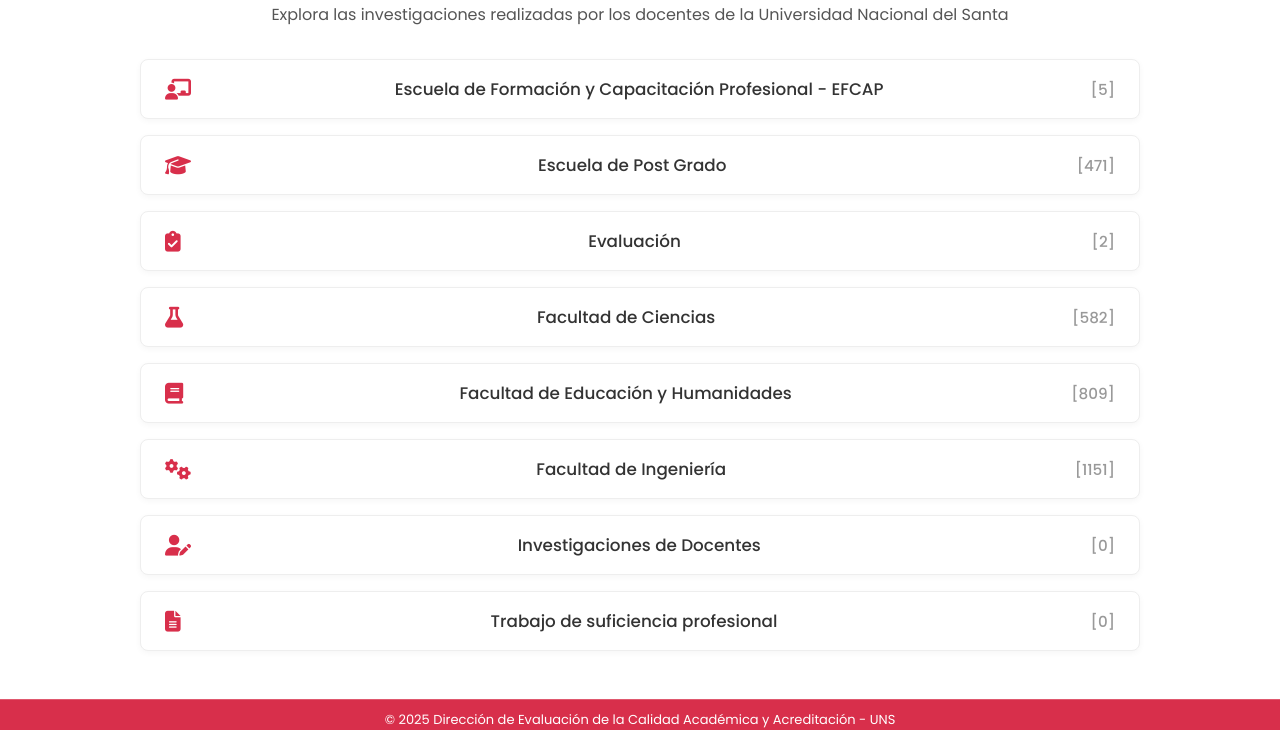
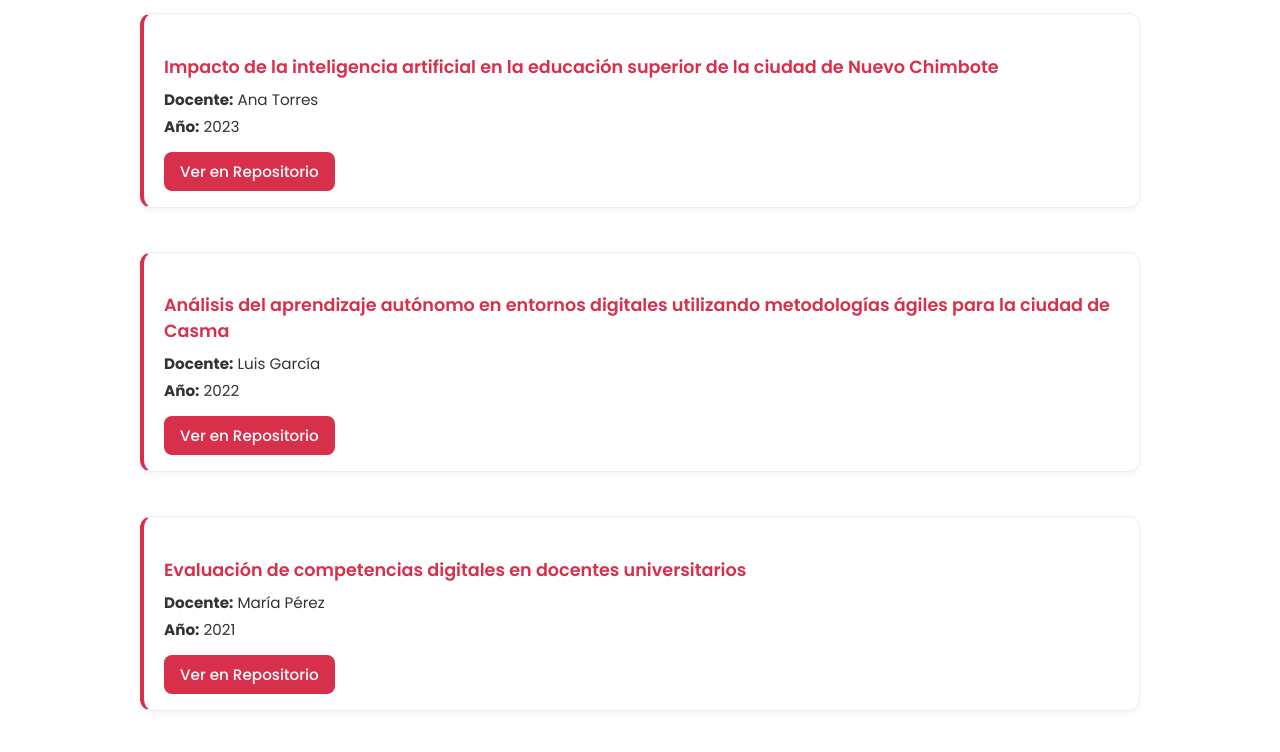
Before and after one commit to RaulTakeshiLlanosRodriguez/proyecto-decaa, a plain HTML site: page menu-investigaciones/publicaciones.html in a window 1280 px wide. Shown: the part 187-939 px from the top of the page. Before the commit the page ends 917 px from the top, so only its background shows below. Drawn offline with Linux system fonts and the light colour scheme.

Commit message:
cambios 07072025 1527

```diff
--- /dev/null
+++ b/data/investigaciones.json
@@ -0,0 +1,62 @@
+[
+    {
+        "docente": "Ana Torres",
+        "anio": 2023,
+        "titulo": "Impacto de la inteligencia artificial en la educación superior de la ciudad de Nuevo Chimbote",
+        "enlace": "https://repositorio.unmsm.edu.pe/handle/20.500.12672/19171"
+    },
+    {
+        "docente": "Luis García",
+        "anio": 2022,
+        "titulo": "Análisis del aprendizaje autónomo en entornos digitales utilizando metodologías ágiles para la ciudad de Casma",
+        "enlace": "https://repositorio.ucsp.edu.pe/handle/20.500.12590/18183"
+    },
+    {
+        "docente": "María Pérez",
+        "anio": 2021,
+        "titulo": "Evaluación de competencias digitales en docentes universitarios",
+        "enlace": "https://repositorio.uta.edu.ec/handle/123456789/37387"
+    },
+    {
+        "docente": "Carlos Ramírez",
+        "anio": 2020,
+        "titulo": "Tecnologías móviles en la educación matemática",
+        "enlace": "https://repositorio.une.edu.pe/handle/UNE/5072"
+    },
+    {
+        "docente": "Diana López",
+        "anio": 2023,
+        "titulo": "Gamificación en la enseñanza de historia en secundaria",
+        "enlace": "https://repositorio.ucv.edu.pe/handle/20.500.12692/112601"
+    },
+    {
+        "docente": "Eduardo Salazar",
+        "anio": 2022,
+        "titulo": "Uso de plataformas virtuales en la docencia universitaria",
+        "enlace": "https://repositorio.undac.edu.pe/handle/20.500.13032/3017"
+    },
+    {
+        "docente": "Julia Fernández",
+        "anio": 2021,
+        "titulo": "Competencias investigativas en estudiantes de posgrado",
+        "enlace": "https://repositorio.upn.edu.pe/handle/11537/28855"
+    },
+    {
+        "docente": "Miguel Ríos",
+        "anio": 2020,
+        "titulo": "Aprendizaje colaborativo mediante herramientas digitales",
+        "enlace": "https://repositorio.unfv.edu.pe/handle/20.500.13084/6347"
+    },
+    {
+        "docente": "Elena Vargas",
+        "anio": 2023,
+        "titulo": "Implementación de recursos educativos abiertos",
+        "enlace": "https://repositorio.ucontinental.edu.pe/handle/20.500.12394/14197"
+    },
+    {
+        "docente": "Fernando Medina",
+        "anio": 2022,
+        "titulo": "Diseño instruccional para cursos híbridos",
+        "enlace": "https://repositorio.utp.edu.pe/handle/20.500.12867/6543"
+    }
+]
--- /dev/null
+++ b/js/docente-load.js
@@ -0,0 +1,82 @@
+let publicaciones = [];
+let paginaActual = 1;
+const publicacionesPorPagina = 5;
+
+async function cargarPublicaciones() {
+  const res = await fetch('../data/investigaciones.json');
+  publicaciones = await res.json();
+  poblarFiltroAnios();
+  renderizarPublicaciones();
+}
+
+function poblarFiltroAnios() {
+  const select = document.getElementById('filtro-anio');
+  const anios = [...new Set(publicaciones.map(p => p.anio))].sort((a, b) => b - a);
+  anios.forEach(anio => {
+    const option = document.createElement('option');
+    option.value = anio;
+    option.textContent = anio;
+    select.appendChild(option);
+  });
+}
+
+function renderizarPublicaciones() {
+  const contenedor = document.getElementById('listado-publicaciones');
+  contenedor.innerHTML = '';
+
+  const filtroDocente = document.getElementById('filtro-docente').value.toLowerCase();
+  const filtroTitulo = document.getElementById('filtro-titulo').value.toLowerCase();
+  const filtroAnio = document.getElementById('filtro-anio').value;
+
+  let filtradas = publicaciones.filter(p => {
+    const coincideDocente = p.docente.toLowerCase().includes(filtroDocente);
+    const coincideTitulo = p.titulo.toLowerCase().includes(filtroTitulo);
+    const coincideAnio = filtroAnio === '' || p.anio.toString() === filtroAnio;
+    return coincideDocente && coincideTitulo && coincideAnio;
+  });
+
+  const totalPaginas = Math.ceil(filtradas.length / publicacionesPorPagina);
+  const inicio = (paginaActual - 1) * publicacionesPorPagina;
+  const publicacionesPagina = filtradas.slice(inicio, inicio + publicacionesPorPagina);
+
+  publicacionesPagina.forEach(pub => {
+    const div = document.createElement('div');
+    div.classList.add('publicacion');
+    div.innerHTML = `
+      <h4>${pub.titulo}</h4>
+      <p><strong>Docente:</strong> ${pub.docente}</p>
+      <p><strong>Año:</strong> ${pub.anio}</p>
+      <a href="${pub.enlace}" class="btn-repositorio" target="_blank">Ver en Repositorio</a>
+    `;
+    contenedor.appendChild(div);
+  });
+
+  document.getElementById('pagina-actual').textContent = `${paginaActual} / ${totalPaginas || 1}`;
+  document.getElementById('prev-page').disabled = paginaActual === 1;
+  document.getElementById('next-page').disabled = paginaActual === totalPaginas;
+}
+
+document.getElementById('filtro-docente').addEventListener('input', () => {
+  paginaActual = 1;
+  renderizarPublicaciones();
+});
+document.getElementById('filtro-titulo').addEventListener('input', () => {
+  paginaActual = 1;
+  renderizarPublicaciones();
+});
+document.getElementById('filtro-anio').addEventListener('change', () => {
+  paginaActual = 1;
+  renderizarPublicaciones();
+});
+
+document.getElementById('prev-page').addEventListener('click', () => {
+  paginaActual--;
+  renderizarPublicaciones();
+});
+
+document.getElementById('next-page').addEventListener('click', () => {
+  paginaActual++;
+  renderizarPublicaciones();
+});
+
+document.addEventListener('DOMContentLoaded', cargarPublicaciones);
--- a/menu-investigaciones/publicaciones.html
+++ b/menu-investigaciones/publicaciones.html
@@ -51,71 +51,22 @@
     </nav>
   </header>
   <div class="franja-inferior"></div>
-  <section class="repositorio-container">
-    <h2 class="titulo-seccion">Investigaciones de Docentes</h2>
-    <p class="descripcion-seccion">Explora las investigaciones realizadas por los docentes de la Universidad Nacional
-      del Santa</p>
+<section class="busqueda-filtros">
+  <input type="text" id="filtro-docente" placeholder="Buscar por docente...">
+  <input type="text" id="filtro-titulo" placeholder="Buscar por título...">
+  <select id="filtro-anio">
+    <option value="">Todos los años</option>
+  </select>
+</section>
 
-    <ul class="lista-comunidades mejorada">
-      <li>
-        <a href="#">
-          <i class="fas fa-chalkboard-teacher"></i>
-          Escuela de Formación y Capacitación Profesional - EFCAP
-          <span>[5]</span>
-        </a>
-      </li>
-      <li>
-        <a href="#">
-          <i class="fas fa-graduation-cap"></i>
-          Escuela de Post Grado
-          <span>[471]</span>
-        </a>
-      </li>
-      <li>
-        <a href="#">
-          <i class="fas fa-clipboard-check"></i>
-          Evaluación
-          <span>[2]</span>
-        </a>
-      </li>
-      <li>
-        <a href="#">
-          <i class="fas fa-flask"></i>
-          Facultad de Ciencias
-          <span>[582]</span>
-        </a>
-      </li>
-      <li>
-        <a href="#">
-          <i class="fas fa-book"></i>
-          Facultad de Educación y Humanidades
-          <span>[809]</span>
-        </a>
-      </li>
-      <li>
-        <a href="facultad-ingenieria.html">
-          <i class="fas fa-cogs"></i>
-          Facultad de Ingeniería
-          <span>[1151]</span>
-        </a>
-      </li>
-      <li>
-        <a href="#">
-          <i class="fas fa-user-edit"></i>
-          Investigaciones de Docentes
-          <span>[0]</span>
-        </a>
-      </li>
-      <li>
-        <a href="#">
-          <i class="fas fa-file-alt"></i>
-          Trabajo de suficiencia profesional
-          <span>[0]</span>
-        </a>
-      </li>
-    </ul>
+<section id="listado-publicaciones" class="listado-publicaciones"></section>
 
-  </section>
+<div class="paginacion">
+  <button id="prev-page">Anterior</button>
+  <span id="pagina-actual">1</span>
+  <button id="next-page">Siguiente</button>
+</div>
+
 
 
   <footer class="footer">
@@ -123,6 +74,7 @@
       &copy; 2025 Dirección de Evaluación de la Calidad Académica y Acreditación - UNS
     </div>
   </footer>
+  <script src="../js/docente-load.js"></script>
 </body>
 
 </html>
--- a/styles.css
+++ b/styles.css
@@ -29,6 +29,8 @@ body {
   font-weight: 500;
   max-width: 250px;
 }
+
+/*seccion menu navegacion*/
 
 .menu-toggle {
   display: none;
@@ -102,7 +104,6 @@ body {
   background-color: #c0273e;
 }
 
-/* Mostrar submenu al pasar el mouse */
 .has-submenu:hover .submenu {
   display: block;
 }
@@ -123,12 +124,14 @@ body {
   text-align: center;
   font-size: 13px;
   border-top: 1px solid rgba(255, 255, 255, 0.2);
-  padding-top: 10px;
+  padding: 10px;
 }
 
 .has-submenu:hover .submenu {
   display: block;
 }
+
+/*seccion indicadores*/
 
 .indicadores {
   text-align: center;
@@ -161,7 +164,7 @@ circle {
 }
 
 circle:nth-child(1) {
-  stroke: #e0e0e0; /* fondo base gris */
+  stroke: #e0e0e0;
 }
 
 .progress {
@@ -189,6 +192,7 @@ circle:nth-child(1) {
   color: #222;
 }
 
+/*seccion sobre nosotros*/
 .contenido-container {
   display: flex;
   gap: 10px;
@@ -229,6 +233,23 @@ circle:nth-child(1) {
 
 .contenido-item.active {
   display: block;
+}
+
+.contenido-item img {
+  display: block;
+  margin: 0 auto 1.5rem auto;
+  max-width: 100%;
+  height: auto;
+  border: 1px solid #eee;
+}
+
+.contenido-item .titulo-oficina{
+  color: #d82f4b;
+}
+
+.contenido-item ul{
+  list-style-type: disc;
+  padding-left: 1.5rem;
 }
 
 .mision-vision-container {
@@ -339,89 +360,111 @@ circle:nth-child(1) {
   margin-bottom: 15px;
 }
 
-.repositorio-container {
+/*seccion filtros*/
+
+.busqueda-filtros {
+  display: flex;
+  flex-wrap: wrap;
+  gap: 1rem;
+  justify-content: center;
+  margin: 2rem auto;
   max-width: 1000px;
-  margin: 3rem auto;
-  padding: 0 1rem;
-  font-family: "Poppins", sans-serif;
 }
 
-.titulo-seccion {
-  font-size: 2rem;
-  font-weight: 600;
-  color: #d82f4b;
-  margin-bottom: 0.3rem;
-  text-align: center;
+.busqueda-filtros input,
+.busqueda-filtros select {
+  padding: 0.7rem 1rem;
+  font-size: 1rem;
+  border-radius: 8px;
+  border: 1px solid #ccc;
+  width: 100%;
+  max-width: 300px;
+}
+/*seccion publicaciones*/
+.listado-publicaciones {
+  display: grid;
+  grid-template-columns: 1fr;
+  gap: 1.5rem;
+  max-width: 1000px;
+  margin: auto;
+  padding: 1rem;
+  font-family: 'Poppins', sans-serif;
 }
 
-.descripcion-seccion {
-  text-align: center;
-  color: #555;
+.publicacion {
+  border: 1px solid #eee;
+  border-left: 4px solid #d82f4b;
+  border-radius: 12px;
+  padding: 16px 20px;
+  margin-bottom: 20px;
+  background-color: #fff;
+  box-shadow: 0 2px 6px rgba(0, 0, 0, 0.05);
+  transition: box-shadow 0.3s ease;
+}
+
+.publicacion:hover {
+  box-shadow: 0 4px 12px rgba(0, 0, 0, 0.1);
+}
+
+.publicacion h4 {
+  font-size: 1.1rem;
+  color: #d82f4b;
+  font-weight: 600;
+  margin-bottom: 8px;
+}
+
+.publicacion p {
+  margin: 4px 0;
+  font-size: 0.95rem;
+  color: #333;
+}
+
+
+.publicacion a:hover {
+  text-decoration: underline;
+}
+
+.btn-repositorio {
+  display: inline-block;
+  margin-top: 10px;
+  padding: 8px 16px;
+  background-color: #d82f4b;
+  color: #fff;
+  text-decoration: none;
+  border-radius: 8px;
+  font-size: 0.95rem;
+  font-weight: 500;
+  transition: background-color 0.3s ease;
+}
+
+.btn-repositorio:hover {
+  background-color: #b1203c;
+}
+
+
+/*seccion paginacion*/
+.paginacion {
+  display: flex;
+  justify-content: center;
+  gap: 1rem;
   margin-bottom: 2rem;
 }
 
-.lista-comunidades.mejorada {
-  list-style: none;
-  padding: 0;
-  margin: 0 auto;
-  max-width: 1000px;
-  display: flex;
-  flex-direction: column;
-  gap: 1rem;
+.paginacion button {
+  padding: 0.5rem 1rem;
+  background-color: #d82f4b;
+  color: white;
+  border: none;
+  border-radius: 6px;
+  cursor: pointer;
 }
 
-.lista-comunidades.mejorada li {
-  background: #fff;
-  border: 1px solid #eee;
-  padding: 1rem 1.5rem;
-  border-radius: 8px;
-  box-shadow: 0 2px 6px rgba(0, 0, 0, 0.04);
-  transition: all 0.3s ease;
+.paginacion button:disabled {
+  background-color: #aaa;
+  cursor: not-allowed;
 }
 
-.lista-comunidades.mejorada li:hover {
-  background-color: #d82f4b;
-  border-color: #d82f4b;
-  box-shadow: 0 4px 12px rgba(0, 0, 0, 0.08);
-}
-
-.lista-comunidades.mejorada li:hover a {
-  color: #fff;
-}
-
-.lista-comunidades.mejorada li:hover i {
-  color: #fff;
-}
-
-.lista-comunidades.mejorada li:hover span {
-  color: #fff;
-}
-
-.lista-comunidades.mejorada a {
-  display: flex;
-  justify-content: space-between;
-  align-items: center;
-  text-decoration: none;
-  color: #333;
-  font-weight: 500;
-  font-size: 1.05rem;
-  transition: color 0.3s ease;
-}
-
-.lista-comunidades.mejorada i {
-  color: #d82f4b;
-  margin-right: 0.8rem;
-  font-size: 1.3rem;
-  flex-shrink: 0;
-  transition: color 0.3s ease;
-}
-
-.lista-comunidades.mejorada span {
-  color: #999;
-  font-size: 0.95rem;
-  margin-left: 1rem;
-  transition: color 0.3s ease;
-}
+/*seccion noticias*/
 .noticias-destacadas {
   max-width: 1000px;
   margin: 3rem auto;
@@ -473,6 +516,8 @@ circle:nth-child(1) {
   font-weight: 500;
 }
 
+/*seccion principal slider imagenes*/
+
 .slider-solo-imagenes {
   width: 100%;
   height: 500px;
@@ -517,6 +562,7 @@ circle:nth-child(1) {
   }
 }
 
+/*seccion responsive*/
 @media (max-width: 768px) {
   .menu-toggle {
     display: block;
```
Also changed, not shown: index.html (+3 -4 lines), menu-calidad/decaa.html (+10 -2 lines), menu-calidad/oficinas.html (+25 -3 lines), assets/DECAA organigrama.png (added).
